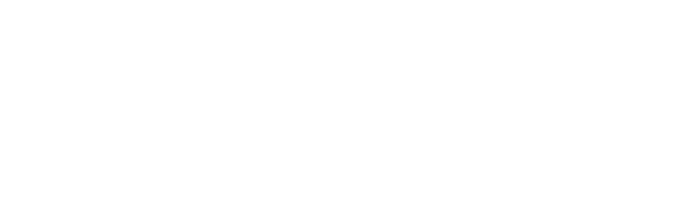
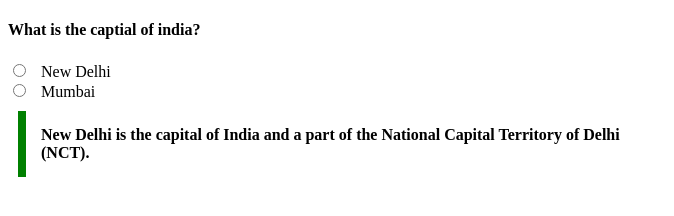
Before and after one commit to acciojob/trivia-rahulvishwakarma0111, a website: page main.html in a window 1280 px wide. Shown: the whole page, without its empty margins (0-674 px from the left). Drawn offline with Linux system fonts and the light colour scheme.

Commit message:
created a submission

```diff
--- a/main.html
+++ b/main.html
@@ -8,6 +8,16 @@
 
 <body>
 	<!-- the entire body must be written by student -->
+
+	<h4>What is the captial of india?</h4>
+
+        <input type="radio" id="html" name="fav_language" value="HTML">
+        <label for="html">New Delhi</label>
+        <br>
+        <input type="radio" id="css" name="fav_language" value="CSS">
+        <label for="css">Mumbai</label>
+
+        <blockquote cite="https://course.acciojob.com/open-web-editor?question=2f6a4b6c-4d7f-4a19-a009-d15349e5e914">New Delhi is the capital of India and a part of the National Capital Territory of Delhi (NCT).</blockquote>
     <script type="text/javascript" src="./script.js">
 </script>
 
--- a/styles.css
+++ b/styles.css
@@ -1,2 +1,10 @@
 
 /* Your CSS Code here. */
+blockquote {
+            max-width: 600px;
+            margin: 10px;
+            padding: 15px;
+            border-left: 8px solid green;
+            background-color: #f8fffe"";
+            font-weight: bold;
+        }
```
